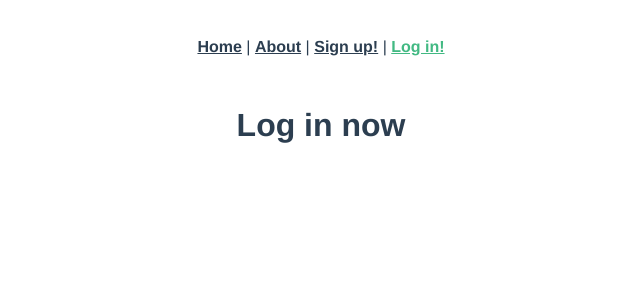
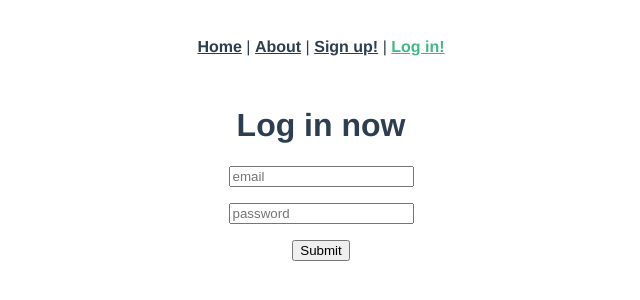
Before and after one commit to hhaurice/Herve_Haurice_7_240122, a Vue app in the folder frontend/: page /login in a window 1280 px wide. Shown: the top 300 px of the page, without its empty margins (319-959 px from the left). Built offline with nearby package versions, Linux system fonts and the light colour scheme.

Commit message:
Implemented LogIn page

```diff
--- a/frontend/src/views/LogIn.vue
+++ b/frontend/src/views/LogIn.vue
@@ -1,5 +1,58 @@
 <template>
   <div class="login">
     <h1>Log in now</h1>
+    <p>
+    <input type="email" placeholder="email" v-model="state.email" />
+    <span v-if="v$.email.$error">{{ v$.email.$errors[0].$message }}</span>
+    </p>
+    <p>
+    <input type="password" placeholder="password" v-model="state.password.password" />
+    <span v-if="v$.password.password.$error">{{ v$.password.password.$errors[0].$message }}</span>
+    </p>
+    <button @click="submitForm">Submit</button>
   </div>
 </template>
+
+<script>
+
+import useVuelidate from '@vuelidate/core'
+import { required, email, minLength } from '@vuelidate/validators'
+
+import { reactive, computed } from 'vue'
+
+export default {
+
+setup () {
+    const state = reactive({
+            email: '',
+            password: {
+                password: '',
+            }
+
+    })
+    const rules = computed(() => {
+        return {
+            email: { required, email },
+            password: {
+                password: { required, minLength: minLength(8) },
+            },
+        }
+    })
+
+    const v$ = useVuelidate(rules, state)
+
+    return { state, v$ }
+  },
+    methods: {
+        submitForm () {
+            this.v$.$validate()
+            if (!this.v$.$error) {
+                alert('Form successfully submitted')
+            } else {
+                alert('Form failed validation')
+            }
+        },
+    },
+}
+
+</script>
```
